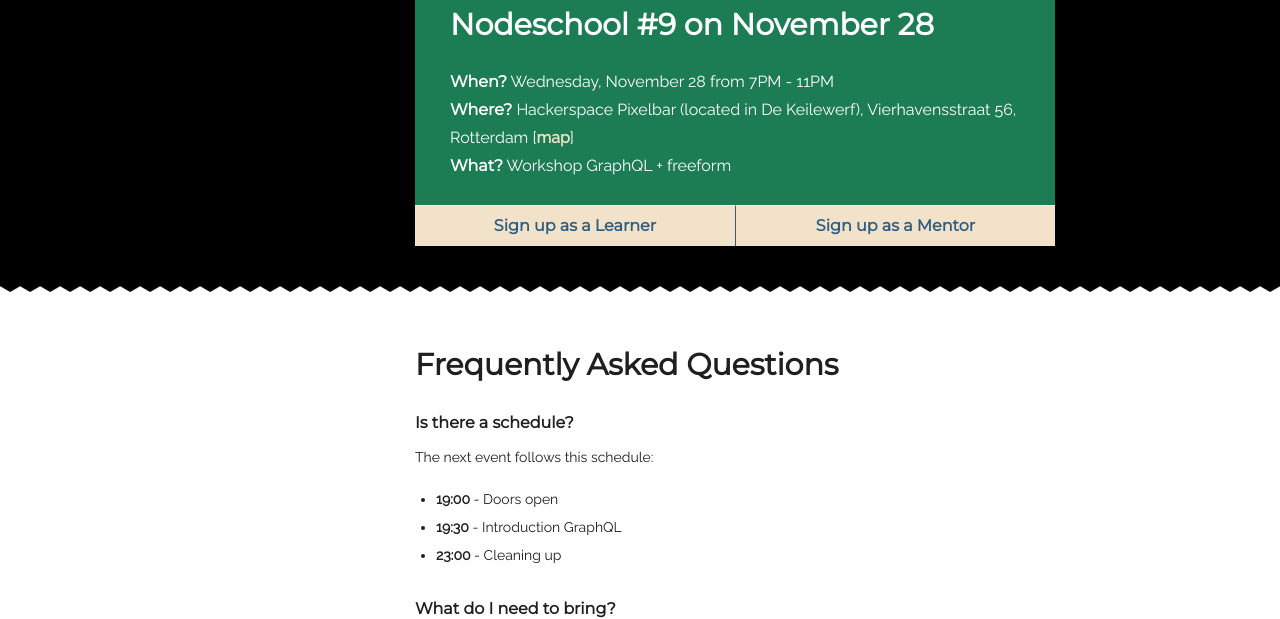
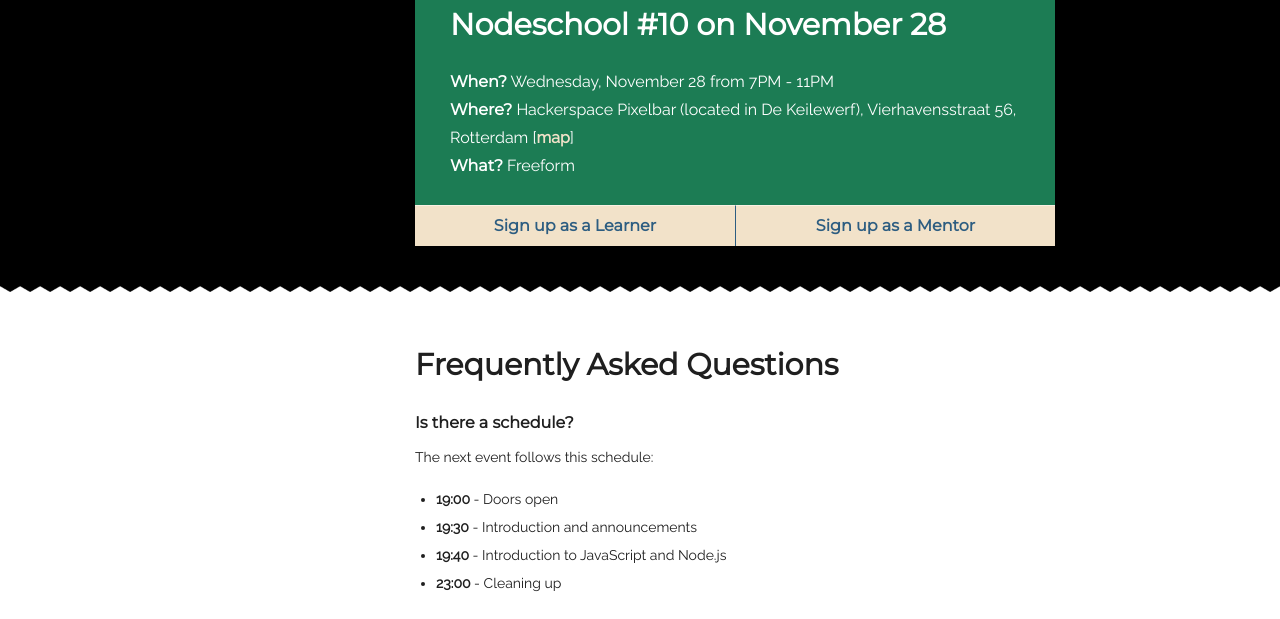
Before and after one commit to nodeschool/rotterdam, a website: page docs-src/index.mustache in a window 1280 px wide. Shown: the part 335-954 px from the top of the page. Drawn offline with nearby package versions, Linux system fonts and the light colour scheme; files that its build step writes are made by us from their sources; files whose address does not match are found by name.

Commit message:
Update homepage for next event

```diff
--- a/docs-src/index.mustache
+++ b/docs-src/index.mustache
@@ -41,7 +41,7 @@
           {{#nextEvent}}
           <div class="next-event">
             <div class="next-event__description">
-              <h2 class="next-event__heading">Nodeschool #9 on {{date}}</h2>
+              <h2 class="next-event__heading">Nodeschool #10 on {{date}}</h2>
               <ul class="next-event__info">
                 <li class="next-event__info__item">
                   <strong class="strong--alt">When?</strong> {{dayOfTheWeek}}, {{date}} from {{time}}
@@ -50,7 +50,7 @@
                   <strong class="strong--alt">Where?</strong> {{address}} [<a href="http://maps.google.com/?q={{addressUrlSafe}}">map</a>]
                 </li>
                 <li class="next-event__info__item">
-                  <strong class="strong--alt">What?</strong> Workshop GraphQL + freeform
+                  <strong class="strong--alt">What?</strong> Freeform
                 </li>
               </ul>
             </div>
@@ -78,7 +78,8 @@
               The next event follows this schedule:
               <ul class="schedule">
                 <li class="schedule__item"><strong>19:00</strong> - Doors open</li>
-                <li class="schedule__item"><strong>19:30</strong> - Introduction GraphQL</li>
+                <li class="schedule__item"><strong>19:30</strong> - Introduction and announcements</li>
+                <li class="schedule__item"><strong>19:40</strong> - Introduction to JavaScript and Node.js</li>
                 <li class="schedule__item"><strong>23:00</strong> - Cleaning up</li>
               </ul>
             </dd>
```
